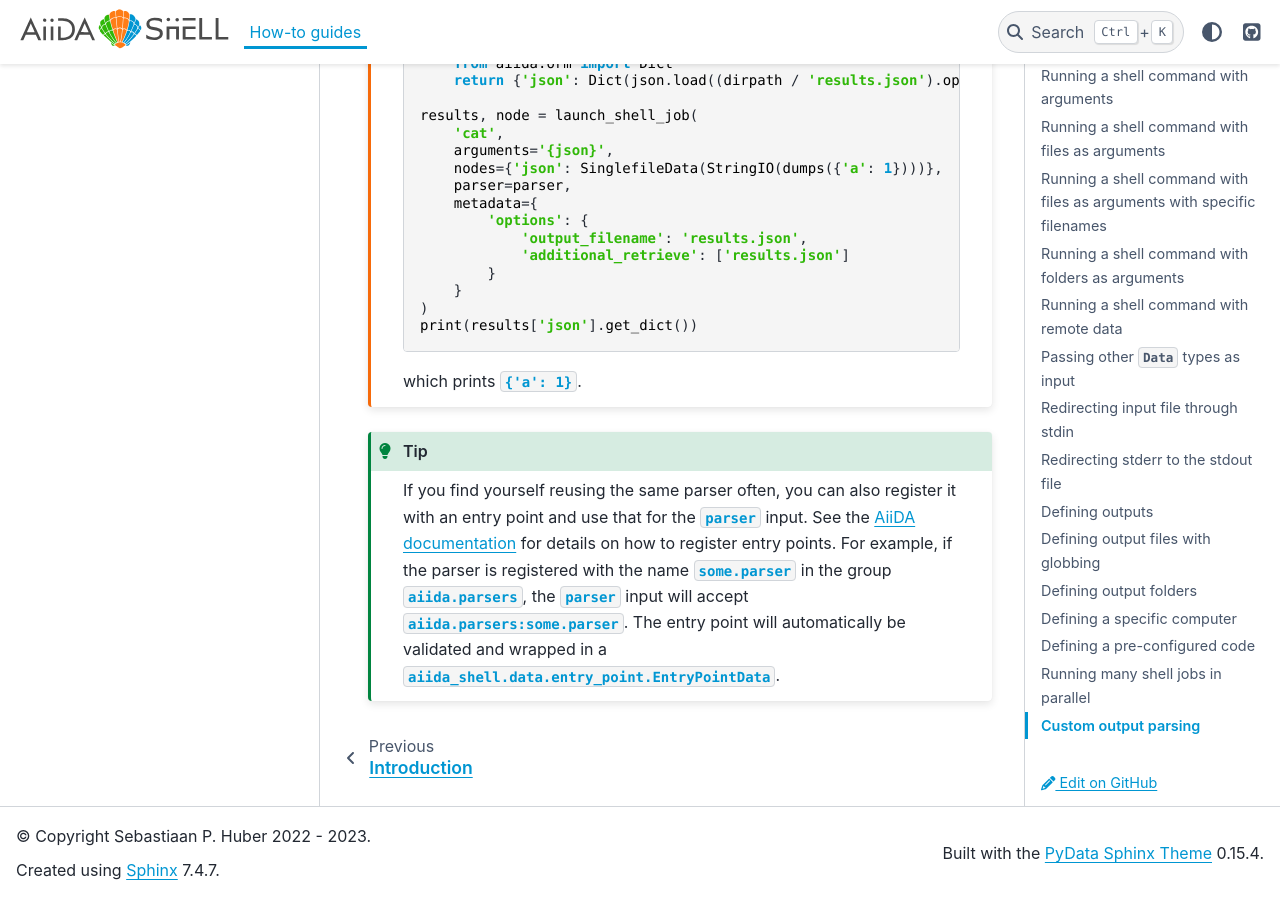
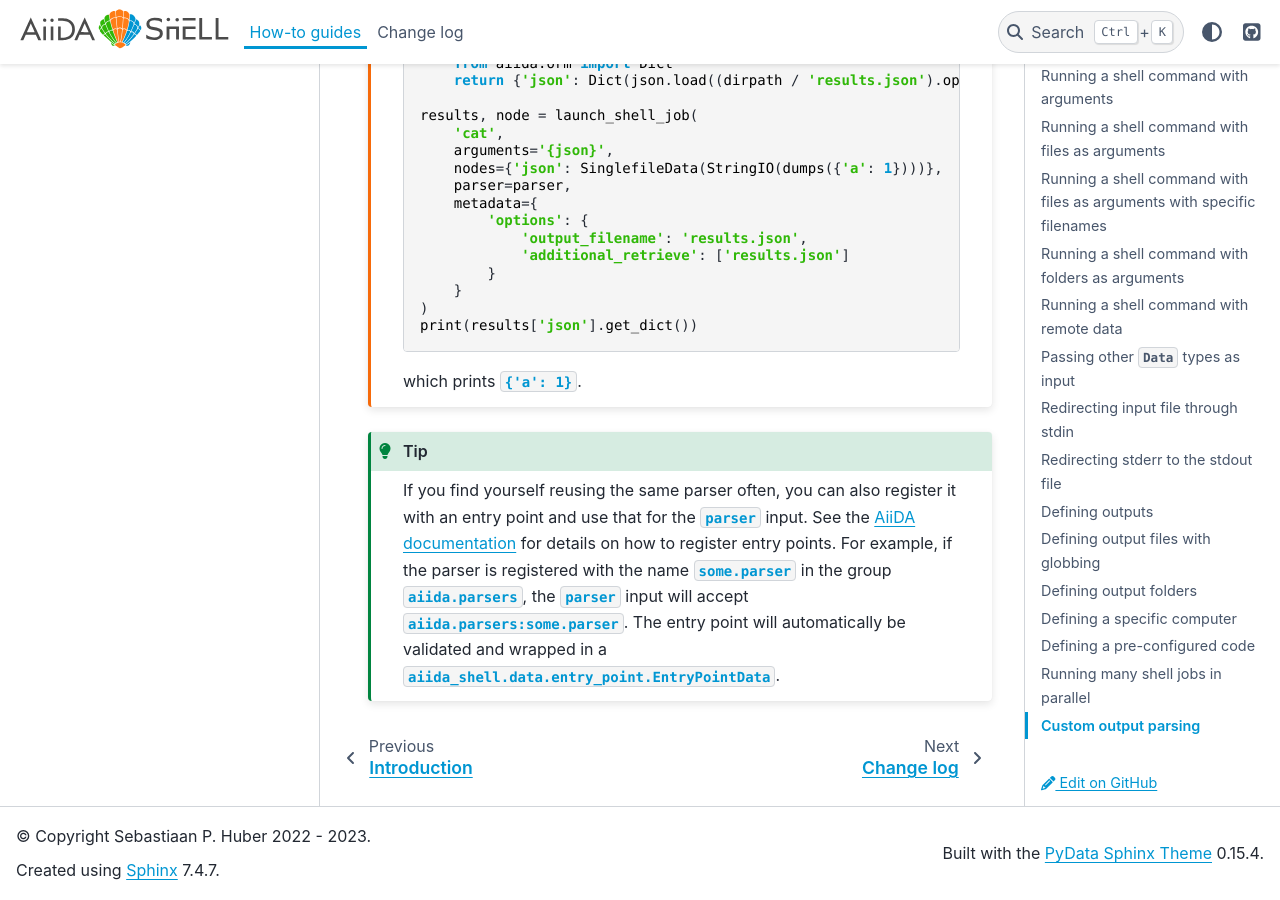
Before and after one commit to sphuber/aiida-shell, a Sphinx documentation site: the page built from docs/source/howto.rst, in a window 1280 px wide and 900 px high, scrolled down 12915 px. Built offline with Sphinx 7.4.7 and the PyData theme 0.15.4, drawn with Linux system fonts in a browser that asks for light colours; pages that are not in the unit, such as notebooks, are missing from menus.

Commit message:
Docs: Add the changelog to the documentation
This uses the `myst-parser` package to automatically convert the
markdown format of `CHANGELOG.md` to restructured text.

```diff
--- a/docs/source/conf.py
+++ b/docs/source/conf.py
@@ -9,7 +9,7 @@ project = 'aiida-shell'
 copyright = 'Sebastiaan P. Huber 2022 - 2023'
 release = aiida_shell.__version__
 
-extensions = ['sphinx_copybutton', 'sphinx_click', 'sphinx.ext.intersphinx']
+extensions = ['myst_parser', 'sphinx_copybutton', 'sphinx_click', 'sphinx.ext.intersphinx']
 
 html_theme = 'pydata_sphinx_theme'
 html_theme_options = {
--- a/docs/source/index.rst
+++ b/docs/source/index.rst
@@ -82,3 +82,4 @@ Please refer to the `CITATION.cff <https://github.com/sphuber/aiida-shell/blob/m
 
    installation
    howto
+   changelog
--- a/pyproject.toml
+++ b/pyproject.toml
@@ -45,6 +45,7 @@ dev = [
     'pytest-regressions',
 ]
 docs = [
+    'myst-parser',
     'pydata-sphinx-theme~=0.14.3',
     'sphinx~=7.2',
     'sphinx-copybutton~=0.5.0',
```
Also changed, not shown: docs/source/changelog.md (added, +2 -0 lines).
